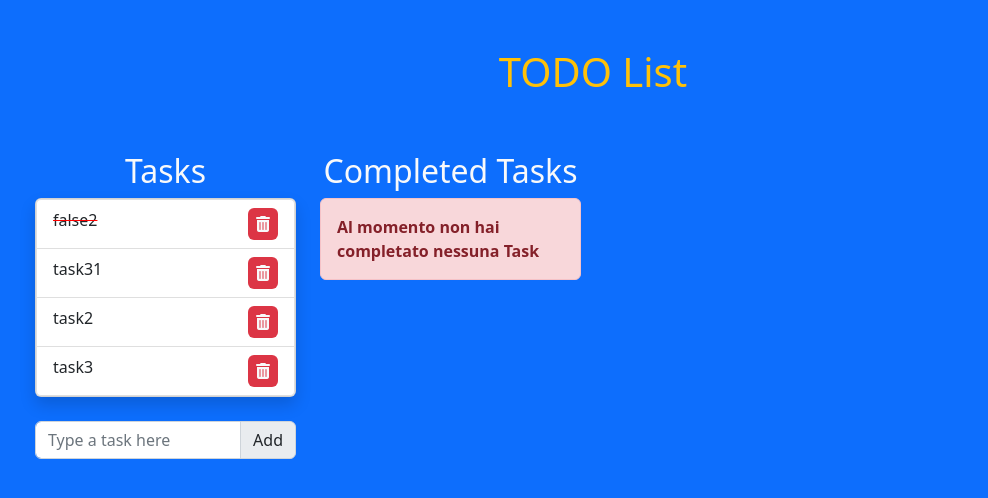
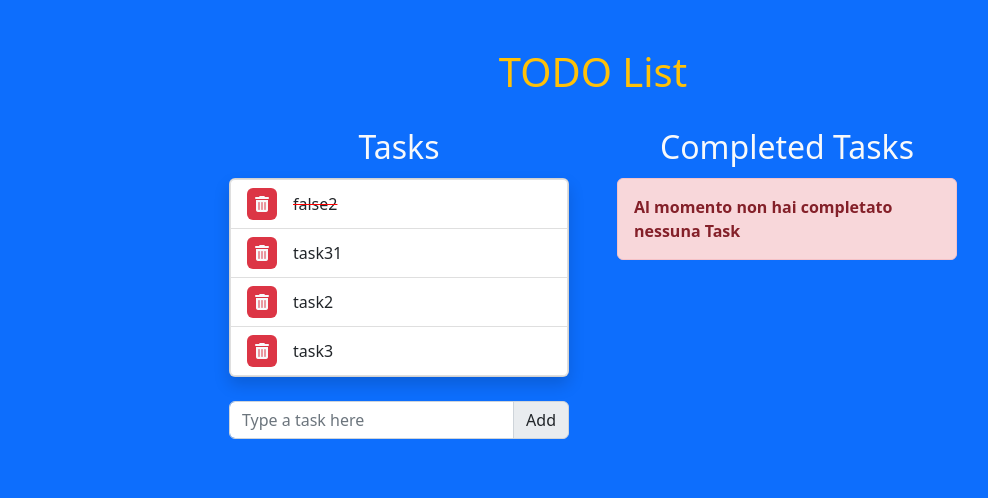
Before and after one commit to cyberfolk/php-todo-list, a PHP site: page / in a window 1280 px wide. Shown: the top 498 px of the page, without its empty margins (47-1035 px from the left). Run offline with PHP 8.4, Linux system fonts and the light colour scheme.

Commit message:
Add padding e margin

```diff
--- a/assets/header.php
+++ b/assets/header.php
@@ -1,4 +1,4 @@
-<header id="app_header" class="text-center py-5 text-light">
+<header id="app_header" class="text-center pt-5 pb-4 text-light">
     <div class="container">
         <h1 class="text-center text-warning"> TODO List </h1>
     </div>
--- a/index.php
+++ b/index.php
@@ -9,17 +9,17 @@
     <?php include __DIR__ . "/assets/header.php" ?>
     <main id="app_main">
       <div class="container">
-        <div class="row">
-          <div class="col-3">
-            <h2 class="text-light text-center">Tasks</h2>
+        <div class="row justify-content-center g-5">
+          <div class="col-4">
+            <h2 class="text-light text-center pb-1">Tasks</h2>
             <div class="card shadow mb-4">
               <!-- /.add_task -->
               <ul class="list-group">
-                <li class="list-group-item d-flex justify-content-between" v-for="(task, index) in tasks" :class="{completed : task.done}">
-                  <div @click="toggleDoneTask(index)" role="button">{{task.name}}</div>
+                <li class="list-group-item d-flex justify-content-start align-items-center" v-for="(task, index) in tasks" :class="{completed : task.done}">
                   <button @click="completeTask(index)" class="bg-danger border-0 rounded py-1 px-2">
                     <i class="fa-solid fa-trash-can text-light"></i>
                   </button>
+                  <div class="ms-3" @click="toggleDoneTask(index)" role="button">{{task.name}}</div>
                 </li>
               </ul>
             </div>
@@ -31,12 +31,12 @@
             </div>
             <!-- /.add_task -->
           </div>
-          <!-- /.col-3 -->
+          <!-- /.col-4 -->
 
 
-          <div class="col-3">
+          <div class="col-4">
             <div class="completedTask mt-3 mt-lg-0">
-              <h2 class="text-light text-center">Completed Tasks</h2>
+              <h2 class="text-light text-center pb-1">Completed Tasks</h2>
               <ul v-if="completedTask.length > 0" class="list-group">
                 <li v-for="(task, index) in completedTask" class="list-group-item">{{task.name}}</li>
               </ul>
@@ -46,7 +46,7 @@
             </div>
             <!-- /.completedTask -->
           </div>
-          <!-- /.col-3 -->
+          <!-- /.col-4 -->
         </div>
         <!-- /.row -->
       </div>
```
